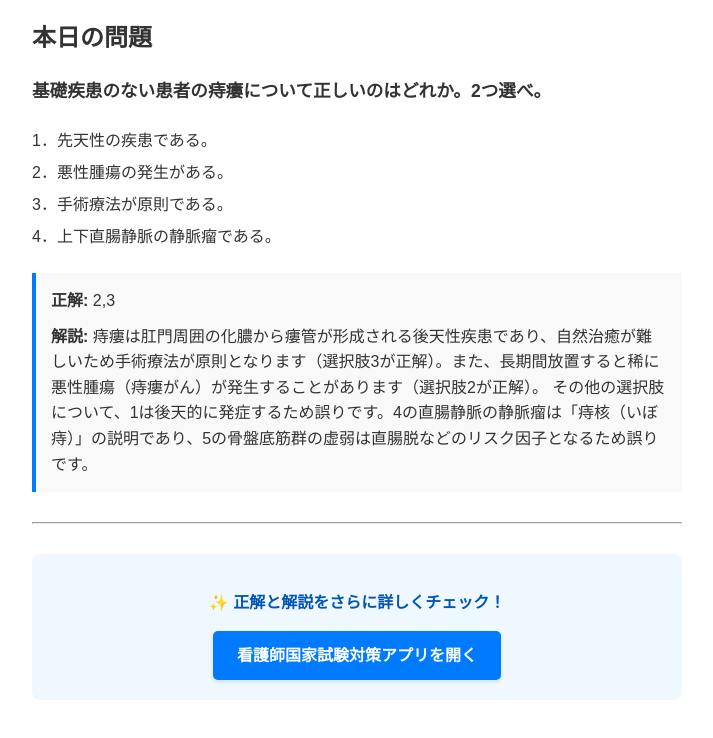
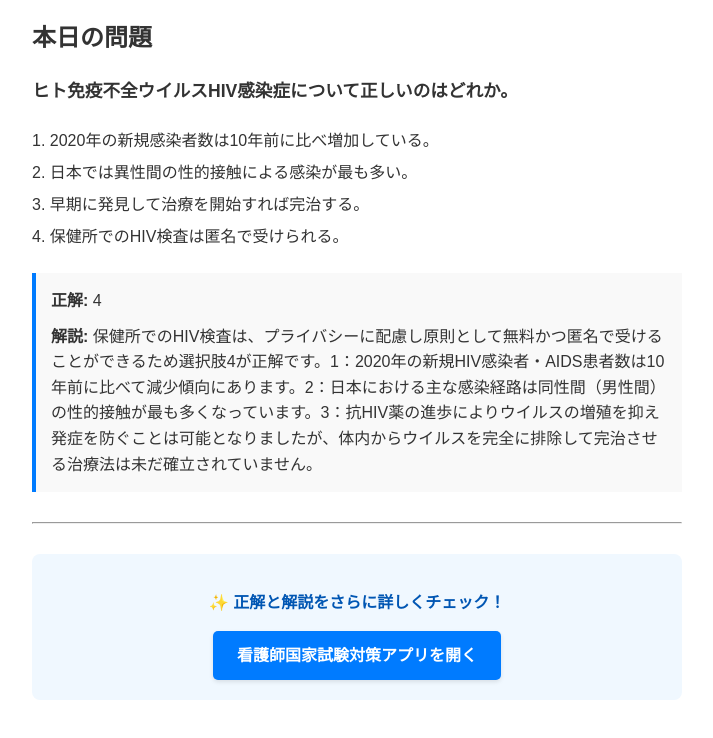
Before and after one commit to DaisukeNishioka/X-auto-post, a plain HTML site: page index.html in a window 1280 px wide. Shown: the part 106-844 px from the top of the page, without its empty margins (283-996 px from the left). Drawn offline with Linux system fonts and the light colour scheme.

Commit message:
Update today's question

```diff
--- a/index.html
+++ b/index.html
@@ -8,20 +8,18 @@
     <h1 style="border-bottom: 2px solid #007bff; padding-bottom: 10px; color: #007bff;">本日の看護師国家試験 対策</h1>
 
         <h2>本日の問題</h2>
-        <p style="font-size: 1.1em; font-weight: bold; margin-bottom: 20px;">基礎疾患のない患者の痔瘻について正しいのはどれか。2つ選べ。</p>
+        <p style="font-size: 1.1em; font-weight: bold; margin-bottom: 20px;">ヒト免疫不全ウイルスHIV感染症について正しいのはどれか。</p>
 
         <ul style="list-style-type: none; padding-left: 0; line-height: 2;">
-            <li> 1．先天性の疾患である。</li>
-            <li> 2．悪性腫瘍の発生がある。</li>
-            <li> 3．手術療法が原則である。</li>
-            <li>4．上下直腸静脈の静脈瘤である。</li>
+            <li>1. 2020年の新規感染者数は10年前に比べ増加している。</li>
+            <li>2. 日本では異性間の性的接触による感染が最も多い。</li>
+            <li>3. 早期に発見して治療を開始すれば完治する。</li>
+            <li>4. 保健所でのHIV検査は匿名で受けられる。</li>
         </ul>
 
         <div style="margin-top: 20px; padding: 15px; background: #f9f9f9; border-left: 4px solid #007bff;">
-            <p style="margin: 0 0 10px 0;"><strong>正解:</strong> 2,3</p>
-            <p style="margin: 0;"><strong>解説:</strong> 痔瘻は肛門周囲の化膿から瘻管が形成される後天性疾患であり、自然治癒が難しいため手術療法が原則となります（選択肢3が正解）。また、長期間放置すると稀に悪性腫瘍（痔瘻がん）が発生することがあります（選択肢2が正解）。
-
-その他の選択肢について、1は後天的に発症するため誤りです。4の直腸静脈の静脈瘤は「痔核（いぼ痔）」の説明であり、5の骨盤底筋群の虚弱は直腸脱などのリスク因子となるため誤りです。</p>
+            <p style="margin: 0 0 10px 0;"><strong>正解:</strong> 4</p>
+            <p style="margin: 0;"><strong>解説:</strong> 保健所でのHIV検査は、プライバシーに配慮し原則として無料かつ匿名で受けることができるため選択肢4が正解です。1：2020年の新規HIV感染者・AIDS患者数は10年前に比べて減少傾向にあります。2：日本における主な感染経路は同性間（男性間）の性的接触が最も多くなっています。3：抗HIV薬の進歩によりウイルスの増殖を抑え発症を防ぐことは可能となりましたが、体内からウイルスを完全に排除して完治させる治療法は未だ確立されていません。</p>
         </div>
 
         <hr style="margin: 30px 0;">
```
